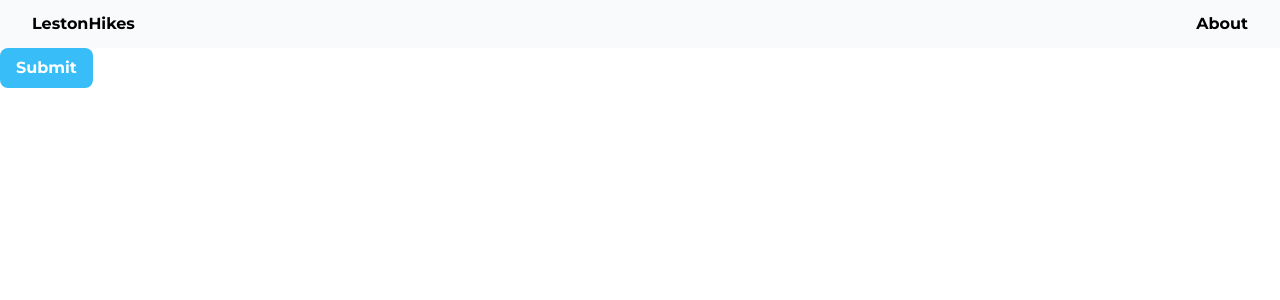
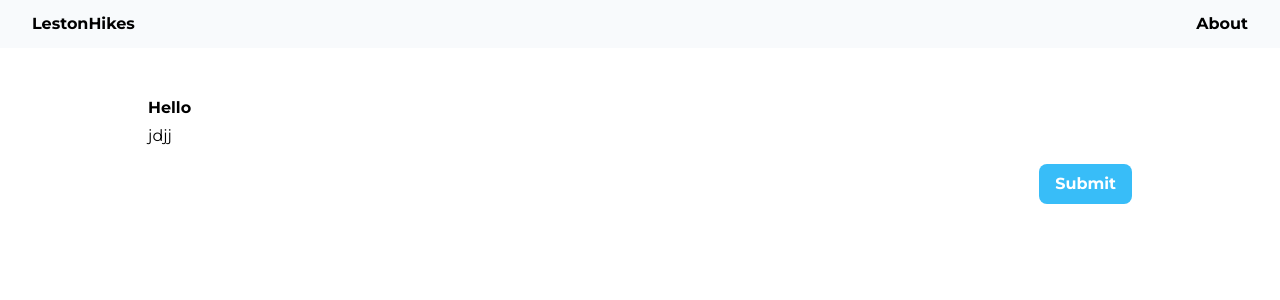
Before and after one commit to lestonpoh/HikingPage, a React (Vite) app: page /CreateEditHike/1 in a window 1280 px wide. Shown: the top 300 px of the page. Built offline with nearby package versions, Linux system fonts and the light colour scheme.

Commit message:
created section component

```diff
--- a/src/components/Button.tsx
+++ b/src/components/Button.tsx
@@ -4,7 +4,7 @@ interface Props {
   onClick: () => void;
 }
 
-const Button = ({ children, onClick, color }: Props) => {
+const Button = ({ children, onClick }: Props) => {
   return (
     <button
       className={
--- /dev/null
+++ b/src/components/SectionItem.tsx
@@ -0,0 +1,17 @@
+import { ReactNode } from "react";
+
+interface Props {
+  label: ReactNode;
+  body: ReactNode;
+}
+
+const SectionItem = ({ label, body }: Props) => {
+  return (
+    <div className="flex flex-col gap-1">
+      <div className="font-bold">{label}</div>
+      <div>{body}</div>
+    </div>
+  );
+};
+
+export default SectionItem;
--- a/src/pages/CreateEditHike.tsx
+++ b/src/pages/CreateEditHike.tsx
@@ -1,6 +1,7 @@
 import { useParams } from "react-router-dom";
 import Button from "../components/Button";
 import Layout from "../layout/Layout";
+import SectionItem from "../components/SectionItem";
 
 const CreateEditHike = () => {
   const { id } = useParams();
@@ -8,11 +9,17 @@ const CreateEditHike = () => {
 
   return (
     <Layout>
-      <form>
-        <Button color="primary" onClick={SubmitOnClick}>
-          Submit
-        </Button>
-      </form>
+      <div className="max-w-screen-lg mx-auto mt-12 px-5">
+        <form className="flex flex-col gap-2">
+          <SectionItem label={<p>Hello</p>} body={<div>jdjj</div>} />
+          <div></div>
+          <div className="flex justify-end">
+            <Button color="primary" onClick={SubmitOnClick}>
+              Submit
+            </Button>
+          </div>
+        </form>
+      </div>
     </Layout>
   );
 };
```
